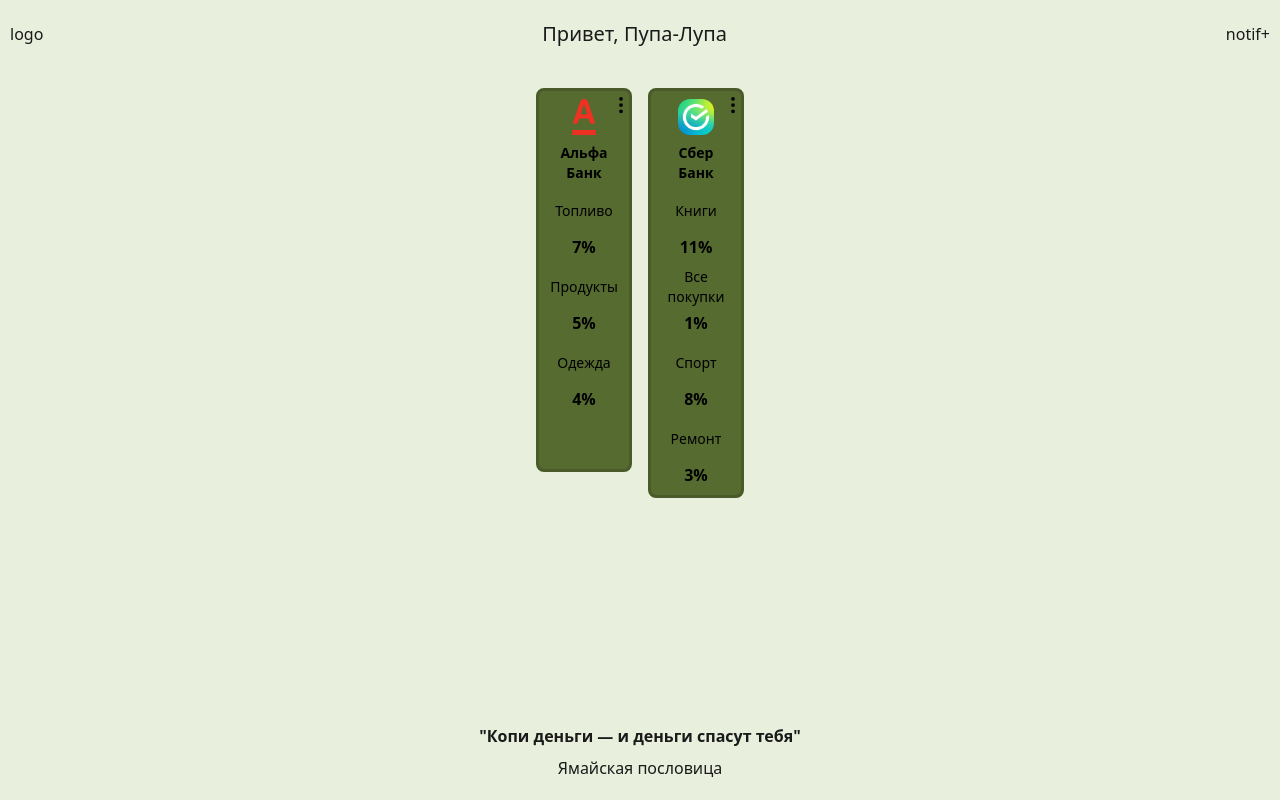
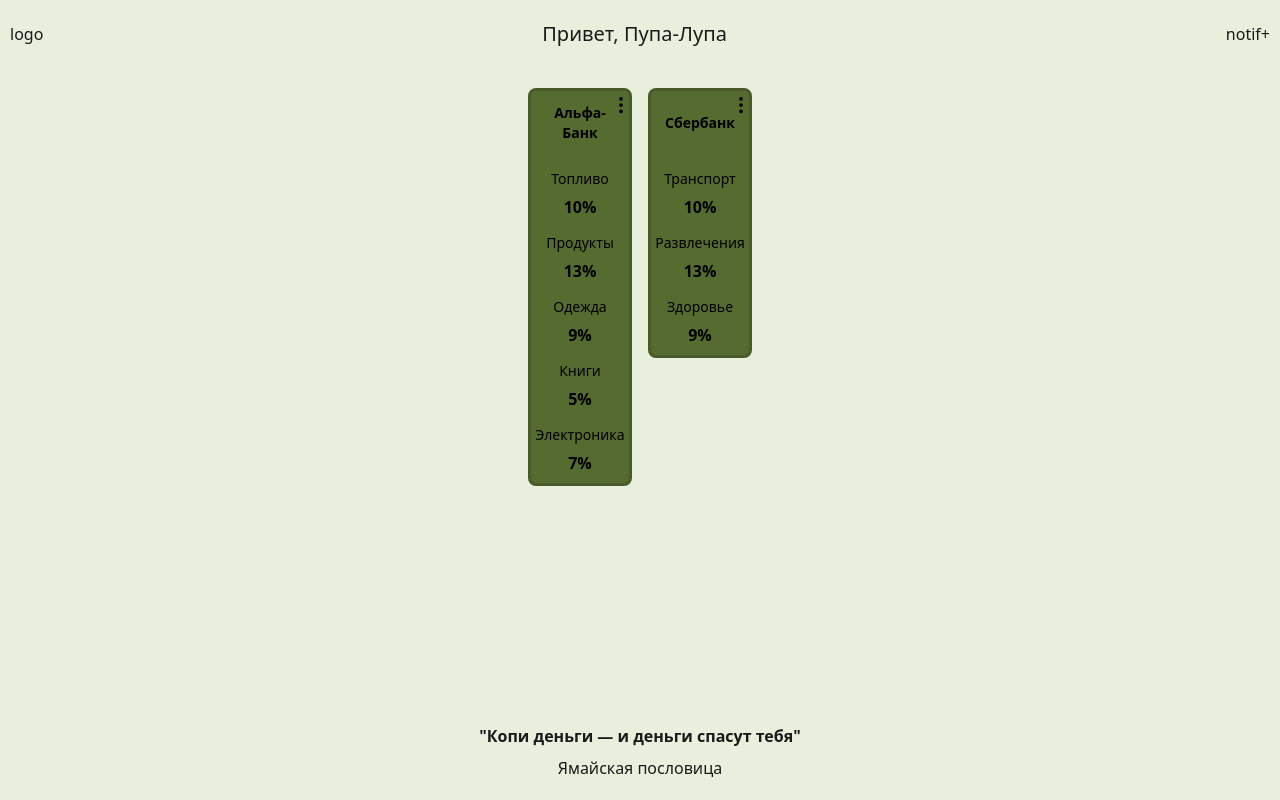
Before and after one commit to Sereja-Lebeda/cashback-app, a React (Vite) app: page / in a window 1280 px wide. Built offline with nearby package versions, Linux system fonts and the light colour scheme.

Commit message:
Feat: DnD cards

```diff
--- a/package.json
+++ b/package.json
@@ -11,6 +11,7 @@
   },
   "dependencies": {
     "@headlessui/react": "^2.2.9",
+    "@hello-pangea/dnd": "^18.0.1",
     "@heroicons/react": "^2.2.0",
     "@tailwindcss/vite": "^4.1.18",
     "react": "^19.2.0",
--- /dev/null
+++ b/src/categories.js
@@ -0,0 +1,48 @@
+const categories = [
+  {
+    id: "all",
+    name: "Все покупки",
+  },
+  {
+    id: "fuel",
+    name: "Топливо",
+  },
+  {
+    id: "groceries",
+    name: "Продукты",
+  },
+  {
+    id: "clothing",
+    name: "Одежда",
+  },
+  {
+    id: "books",
+    name: "Книги",
+  },
+  {
+    id: "electronics",
+    name: "Электроника",
+  },
+  {
+    id: "furniture",
+    name: "Мебель",
+  },
+  {
+    id: "transport",
+    name: "Транспорт",
+  },
+  {
+    id: "health",
+    name: "Здоровье",
+  },
+  {
+    id: "entertainment",
+    name: "Развлечения",
+  },
+  {
+    id: "other",
+    name: "Другое",
+  },
+];
+
+export default categories;
--- a/src/components/Card.jsx
+++ b/src/components/Card.jsx
@@ -1,65 +1,60 @@
 import DotsIcon from "../icons/DotsIcon";
 import DropMenu from "./DropMenu";
-import { getBankIconComponent } from "../utils/bankIcons";
 
-export default function Card({ bankIcon, bankIconType, bankName, categories }) {
-  // Определяем, что рендерить: компонент или изображение
-  const renderIcon = () => {
-    if (bankIconType === "component") {
-      // Если это компонент, получаем его из маппинга
-      const IconComponent = getBankIconComponent(bankIcon);
-      if (IconComponent) {
+export default function Card({
+  logo,
+  organizationName,
+  categories,
+  isMoveMode,
+  onEnterMoveMode,
+}) {
+  return (
+    <div
+      data-card
+      className={`relative flex flex-col items-center gap-2 w-26 h-auto bg-card-bg border-3 border-card-border rounded-lg py-2 px-1 ${
+        isMoveMode ? "animate-shake" : ""
+      }`}
+    >
+      {/* Строка 1: Банк - auto (занимает столько, сколько нужно) */}
+      <div className="flex flex-col justify-center items-center w-[60px] gap-2 min-h-12">
+        {logo &&
+          (() => {
+            const IconComponent = logo;
             return <IconComponent className="w-9 h-9" />;
-      }
-      // Если компонент не найден, возвращаем fallback
-      return <div className="w-9 h-9 bg-gray-300 rounded-xl" />;
-    } else {
-      // Если это изображение, используем обычный <img>
-      return (
-        <img
-          src={bankIcon}
-          alt={`${bankName} logo`}
-          className="w-9 h-9 object-contain rounded-xl"
-        />
-      );
-    }
-  };
-
-  return (
-    // Принцип: разделить карточку на 3 колонки
-    <div className="relative flex flex-col items-center gap-2 w-24 min-h-96 bg-card-bg border-3 border-card-border rounded-lg py-2 px-1">
-      {/* Строка 1: Банк - auto (занимает столько, сколько нужно) */}
-      <div className="flex flex-col justify-center items-center w-[60px] gap-2">
-        {renderIcon()}
-        <span className="flex text-center text-sm font-bold">{bankName}</span>
+          })()}
+        <span className="flex text-center text-sm font-bold">
+          {organizationName}
+        </span>
       </div>
 
       {/* Строка 2: Категории */}
-      <div className="flex flex-col justify-center items-center gap-2 w-auto ">
-        {categories.map((category, index) => (
-          <div
-            key={index}
-            className="flex flex-col items-center justify-center"
-          >
+      <div className="pt-2">
+        <div className="grid grid-rows-auto gap-2 w-auto ">
+          {/* <div className="flex flex-col justify-end items-center gap-2 w-auto "> */}
+          {categories.map((category, id) => (
+            <div key={id} className="flex flex-col items-center justify-center">
               {/* Фиксированная высота для названия - всегда 2 строки */}
-            <div className="h-10 flex items-center justify-center px-2">
+              <div className="h-8 flex items-center justify-center px-2">
                 <span className="text-center wrap-break-words text-sm line-clamp-2">
-                {category.name}
+                  {category.categoryName}
                 </span>
               </div>
               {/* Процент всегда на одном уровне */}
-            <span className="font-semibold text-base mt-1">
-              {category.procent}
+              <span className="font-semibold text-base">
+                {category.categoryProcent}
               </span>
             </div>
           ))}
         </div>
 
         {/* Абсолют кнопка */}
-
-      <DropMenu className="absolute left-18 top-1">
+        <DropMenu
+          className="absolute left-20 top-1"
+          onMoveClick={onEnterMoveMode}
+        >
           <DotsIcon className="w-5 h-5" />
         </DropMenu>
       </div>
+    </div>
   );
 }
--- a/src/components/MainPage.jsx
+++ b/src/components/MainPage.jsx
@@ -1,26 +1,119 @@
+import { useState, useRef, useEffect } from "react";
+import { DragDropContext, Droppable, Draggable } from "@hello-pangea/dnd";
+
 import Header from "./Header";
 import Footer from "./Footer";
 import Card from "./Card";
-import Data from "../data.json";
+import data from "../data.json";
+import organizations from "../organizations";
 
 export default function MainPage() {
-  const banks = Data.banks;
+  const [userOrganizations, setUserOrganizations] = useState(() => {
+    return data.userOrganizations.map((userOrg) => {
+      const org = organizations.find(
+        (org) => org.id === userOrg.organizationId
+      );
+      return {
+        ...userOrg,
+        logo: org?.logo,
+      };
+    });
+  });
+
+  const [isMoveMode, setIsMoveMode] = useState(false);
+  const cardsRef = useRef(null);
+  const justDraggedRef = useRef(false);
+
+  function handleDragStart() {
+    justDraggedRef.current = true;
+  }
+
+  function handleDragEnd(result) {
+    // Сбрасываем флаг с задержкой при любом завершении перетаскивания
+    setTimeout(() => {
+      justDraggedRef.current = false;
+    }, 400);
+
+    if (!result.destination) return;
+    if (result.destination.index === result.source.index) return;
+
+    setUserOrganizations((prev) => {
+      const items = [...prev];
+      const [removed] = items.splice(result.source.index, 1);
+      items.splice(result.destination.index, 0, removed);
+      return items;
+    });
+  }
+
+  function handleEnterMoveMode() {
+    setIsMoveMode(true);
+  }
+
+  useEffect(() => {
+    if (!isMoveMode) return;
+
+    function handleClickOutside(event) {
+      if (justDraggedRef.current) return;
+
+      const onCard = event.target.closest("[data-card]");
+      const onMenu = event.target.closest("[data-headlessui-state]");
+
+      if (!onCard && !onMenu) {
+        setIsMoveMode(false);
+      }
+    }
+
+    document.addEventListener("click", handleClickOutside);
+
+    return () => {
+      document.removeEventListener("click", handleClickOutside);
+    };
+  }, [isMoveMode]);
 
   return (
     <div className="flex flex-col justify-between items-center h-full">
       <Header />
 
-      <div className="flex justify-center items-start w-full h-full gap-4 m-10">
-        {banks.map((bank) => (
-          <Card
-            key={bank.id}
-            bankName={bank.bankName}
-            bankIcon={bank.logo}
-            bankIconType={bank.logoType}
-            categories={bank.categories}
-          />
-        ))}
-      </div>
+      <DragDropContext onDragEnd={handleDragEnd} onDragStart={handleDragStart}>
+        <div className="flex justify-center w-full h-full">
+          <Droppable droppableId="cards" direction="horizontal">
+            {(provided) => (
+              <div
+                ref={provided.innerRef}
+                {...provided.droppableProps}
+                className="flex justify-center items-start w-full h-full gap-4 m-10"
+              >
+                {userOrganizations.map((organization, index) => (
+                  <Draggable
+                    key={organization.organizationId}
+                    draggableId={organization.organizationId}
+                    index={index}
+                    isDragDisabled={!isMoveMode}
+                  >
+                    {(provided) => (
+                      <div
+                        ref={provided.innerRef}
+                        {...provided.draggableProps}
+                        {...provided.dragHandleProps}
+                        data-card
+                      >
+                        <Card
+                          logo={organization.logo}
+                          organizationName={organization.organizationName}
+                          categories={organization.categories}
+                          isMoveMode={isMoveMode}
+                          onEnterMoveMode={handleEnterMoveMode}
+                        />
+                      </div>
+                    )}
+                  </Draggable>
+                ))}
+                {provided.placeholder}
+              </div>
+            )}
+          </Droppable>
+        </div>
+      </DragDropContext>
 
       <div className="flex flex-row justify-center items-start">
         <Footer />
--- a/src/data.json
+++ b/src/data.json
@@ -1,46 +1,54 @@
 {
-  "banks": [
+  "userOrganizations": [
     {
-      "id": "1",
-      "bankName": "Альфа Банк",
-      "logoType": "component",
-      "logo": "alphaBank",
+      "organizationId": "alphaBank",
+      "organizationName": "Альфа-Банк",
       "categories": [
         {
-          "name": "Топливо",
-          "procent": "7%"
+          "categoryId": "fuel",
+          "categoryName": "Топливо",
+          "categoryProcent": "10%"
         },
         {
-          "name": "Продукты",
-          "procent": "5%"
+          "categoryId": "groceries",
+          "categoryName": "Продукты",
+          "categoryProcent": "13%"
         },
         {
-          "name": "Одежда",
-          "procent": "4%"
+          "categoryId": "clothing",
+          "categoryName": "Одежда",
+          "categoryProcent": "9%"
+        },
+        {
+          "categoryId": "books",
+          "categoryName": "Книги",
+          "categoryProcent": "5%"
+        },
+        {
+          "categoryId": "electronics",
+          "categoryName": "Электроника",
+          "categoryProcent": "7%"
         }
       ]
     },
     {
-      "id": "2",
-      "bankName": "Сбер Банк",
-      "logoType": "image",
-      "logo": "/pics/sberBankIcon.jpeg",
+      "organizationId": "sberBank",
+      "organizationName": "Сбербанк",
       "categories": [
         {
-          "name": "Книги",
-          "procent": "11%"
+          "categoryId": "transport",
+          "categoryName": "Транспорт",
+          "categoryProcent": "10%"
         },
         {
-          "name": "Все покупки",
-          "procent": "1%"
+          "categoryId": "entertainment",
+          "categoryName": "Развлечения",
+          "categoryProcent": "13%"
         },
         {
-          "name": "Спорт",
-          "procent": "8%"
-        },
-        {
-          "name": "Ремонт",
-          "procent": "3%"
+          "categoryId": "health",
+          "categoryName": "Здоровье",
+          "categoryProcent": "9%"
         }
       ]
     }
--- /dev/null
+++ b/src/organizations.js
@@ -0,0 +1,76 @@
+import AlphaIcon from "./icons/bankIcons/AlphaIcon";
+
+const organizations = [
+  {
+    id: "alphaBank",
+    name: "Альфа-Банк",
+    // logo: AlphaIcon,
+  },
+  {
+    id: "sberBank",
+    name: "Сбербанк",
+    // logo: SberIcon,
+  },
+  {
+    id: "tBank",
+    name: "Т-Банк",
+    // logo: TinkoffIcon,
+  },
+  {
+    id: "vtbBank",
+    name: "ВТБ Банк",
+    // logo: VTBIcon,
+  },
+  {
+    id: "raiffeisenBank",
+    name: "Райффайзен Банк",
+    // logo: RaiffeisenIcon,
+  },
+  {
+    id: "rosselkhozbank",
+    name: "Россельхозбанк",
+    // logo: RosselkhozbankIcon,
+  },
+  {
+    id: "uralSibbank",
+    name: "Уралсиб Банк",
+    // logo: UralSibbankIcon,
+  },
+  {
+    id: "promsvyazbank",
+    name: "Промсвязьбанк",
+    // logo: PromsvyazbankIcon,
+  },
+  {
+    id: "homeCreditbank",
+    name: "Хоум Кредит Банк",
+    // logo: HomeCreditbankIcon,
+  },
+  {
+    id: "mkb",
+    name: "МКБ",
+    // logo: MKBIcon,
+  },
+  {
+    id: "mtsBank",
+    name: "МТС Банк",
+    // logo: MTsBankIcon,
+  },
+  {
+    id: "sovcombank",
+    name: "Совкомбанк",
+    // logo: SovcombankIcon,
+  },
+  {
+    id: "yunicreditbank",
+    name: "Юникредит Банк",
+    // logo: YunicreditbankIcon,
+  },
+  {
+    id: "ozonBank",
+    name: "Ozon Банк",
+    // logo: OzonBankIcon,
+  },
+];
+
+export default organizations;
--- a/src/utils/bankIcons.js
+++ b/src/utils/bankIcons.js
@@ -1,16 +1,16 @@
-// Маппинг компонентов иконок банков
-// Здесь хранятся все JSX компоненты иконок
+// // Маппинг компонентов иконок банков
+// // Здесь хранятся все JSX компоненты иконок
 
-import AlphaIcon from "../icons/AlphaIcon";
+// import AlphaIcon from "../icons/bankIcons/AlphaIcon";
 
-// Объект-маппинг: ключ - идентификатор из data.json, значение - компонент
-export const bankIconComponents = {
-  alphaBank: AlphaIcon,
-  // Здесь можно добавить другие компоненты иконок
-  // sberBank: SberIcon,
-};
+// // Объект-маппинг: ключ - идентификатор из data.json, значение - компонент
+// export const bankIconComponents = {
+//   alphaBank: AlphaIcon,
+//   // Здесь можно добавить другие компоненты иконок
+//   // sberBank: SberIcon,
+// };
 
-// Функция для получения компонента по идентификатору
-export function getBankIconComponent(iconId) {
-  return bankIconComponents[iconId] || null;
-}
+// // Функция для получения компонента по идентификатору
+// export function getBankIconComponent(iconId) {
+//   return bankIconComponents[iconId] || null;
+// }
```
Also changed, not shown: src/components/DropMenu.jsx (+11 -1 lines), src/index.css (+16 -2 lines), src/icons/bankIcons/AlphaIcon.jsx (renamed from src/icons/AlphaIcon.jsx), 1 other file (tests, documents, lock files or other folders). Lines whose indentation alone changed are shown as unchanged.
